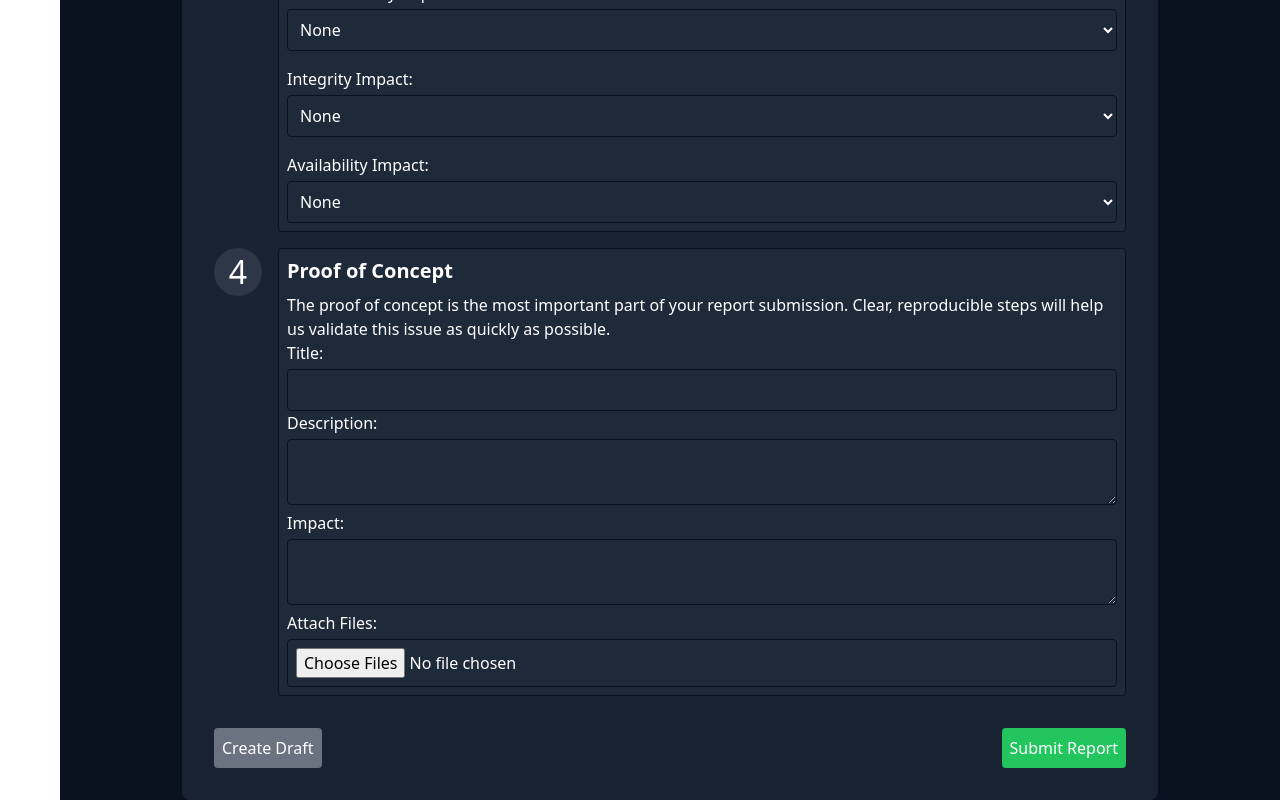
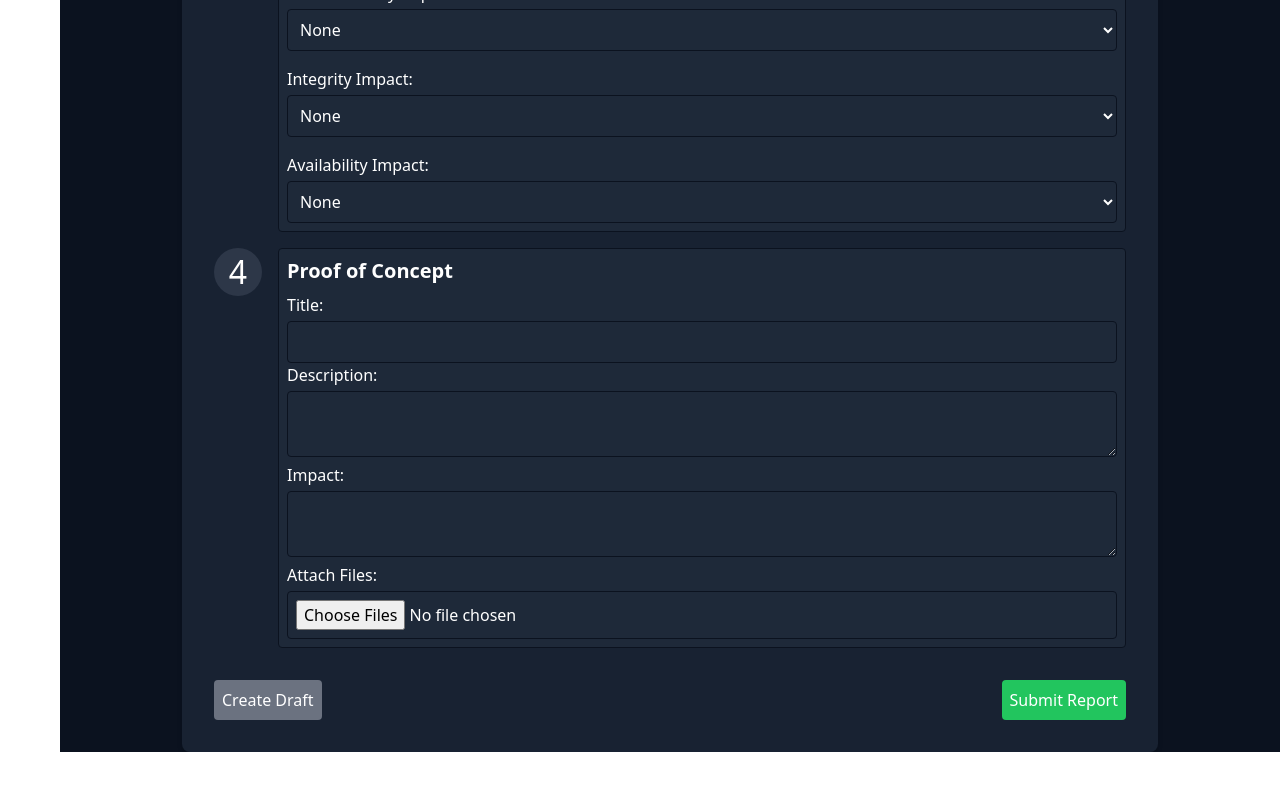
Before and after one commit to dinh-namle/ICE-INT3306-8, a React (Vite) app: page /SubmitReport in a window 1280 px wide. Shown: the part 902-1702 px from the top of the page. After the commit the page ends 1654 px from the top, so only its background shows below. Built offline with nearby package versions, Linux system fonts and the light colour scheme.

Commit message:
update SubmitReport

```diff
--- a/src/App.tsx
+++ b/src/App.tsx
@@ -1,11 +1,9 @@
 import { Routes, Route } from 'react-router-dom';
 import './App.css'
-import { Admin, AdminNotification, Home, Programs, LeaderBoard, Profile, AdminPrograms, AdminAccounts, AdminReports, AdminSettings } from './pages';
+import { Admin, AdminNotification, Home, Programs, LeaderBoard, SubmitReport, Profile, AdminPrograms, AdminAccounts, AdminReports, AdminSettings } from './pages';
 import AdminLayout from './layouts/AdminLayout';
 import MainLayout from './layouts/MainLayout';
 import HomeLayout from './layouts/HomeLayout';
-import SubmitReport from './pages/Researcher/SubmitReport';
-
 export default function App() {
   return (
     <div>
--- a/src/pages/Researcher/SubmitReport.tsx
+++ b/src/pages/Researcher/SubmitReport.tsx
@@ -180,7 +180,6 @@ const SubmitReport: React.FC = () => {
                         <div className="step-container p-2 rounded" style={{ backgroundColor: '#1E2939', color: '#fff', border: '1px solid #0B121F', flex: '1' }}>
                         <div>
                             <h2 className="text-xl font-semibold mb-2">Proof of Concept</h2>
-                            <p className="font-light">The proof of concept is the most important part of your report submission. Clear, reproducible steps will help us validate this issue as quickly as possible.</p>
                             <label htmlFor="title" className="block mb-1 font-medium">Title:</label>
                             <input type="text" id="title" name="title" className="w-full p-2 rounded" required value={formData.title} onChange={handleChange} style={{ backgroundColor: '#1E2939', color: '#fff', border: '1px solid #0B121F' }} />
                             <label htmlFor="description" className="block mb-1 font-medium">Description:</label>
--- a/src/pages/Researcher/index.ts
+++ b/src/pages/Researcher/index.ts
@@ -1,3 +1,4 @@
 export {default as Programs} from "./Programs"
 export {default as LeaderBoard} from "./LeaderBoard"
 export {default as Profile} from "./Profile"
+export {default as SubmitReport} from "./SubmitReport"
```
